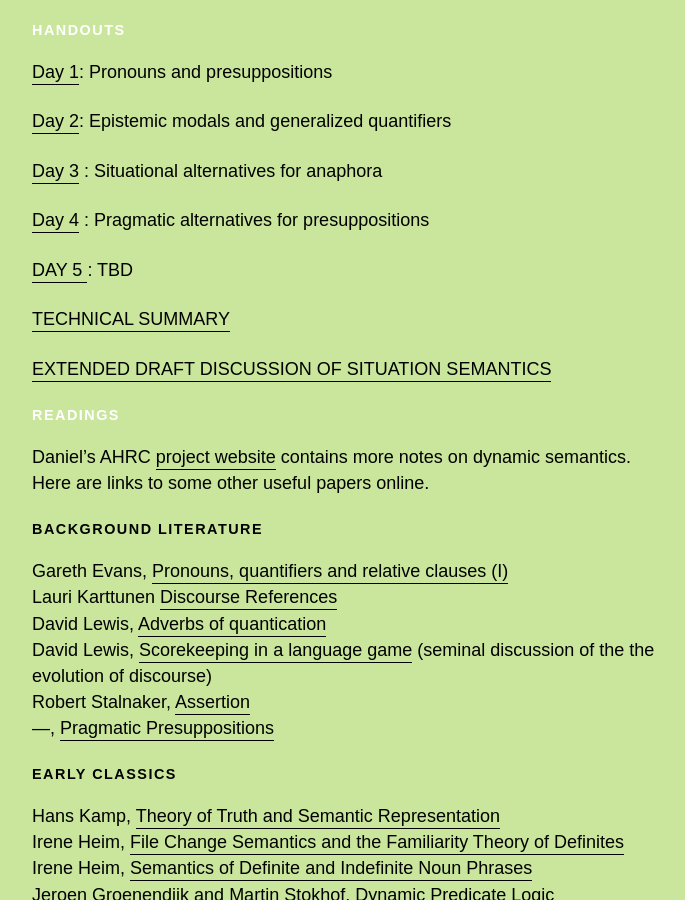
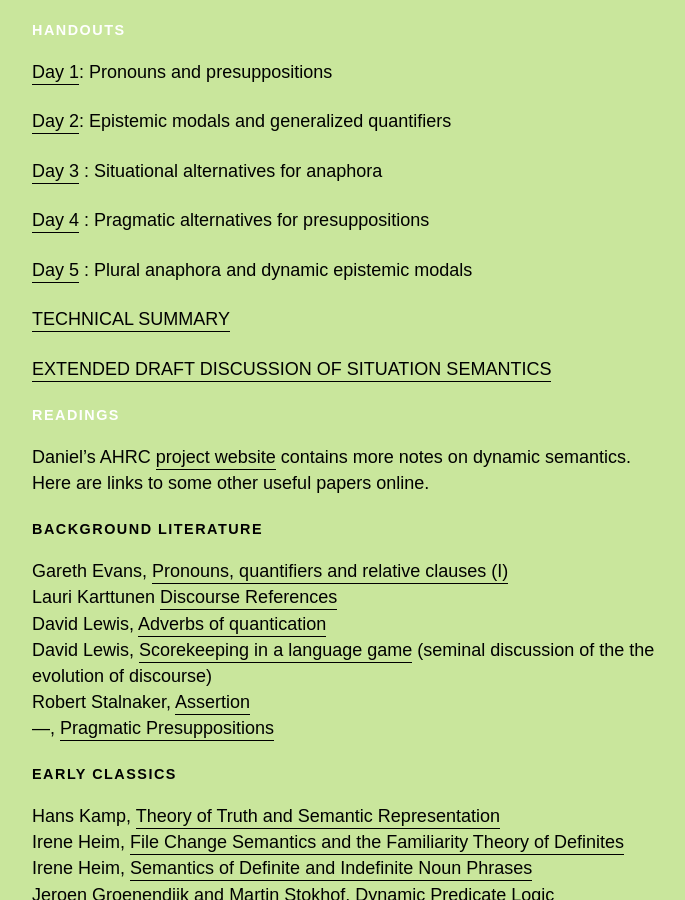
Before and after one commit to danielrothschild/danielrothschild.github.io, a Jekyll site: the page built from _pages/47_esslli.md, in a window 1280 px wide and 900 px high, scrolled down 562 px. Shown: the whole window, without its empty margins (248-933 px from the left). Built offline with Jekyll 4.4.1, drawn with Linux system fonts in a browser that asks for light colours; comment, search, counter and statistics services are not loaded.

Commit message:
added day 5

```diff
--- a/_pages/47_esslli.md
+++ b/_pages/47_esslli.md
@@ -28,7 +28,7 @@ This is a critical introduction to dynamic semantics taught by [Daniel Rothschil
 
 [Day 4](https://www.dropbox.com/s/o4qlegscu7vqpdj/ESSLLI%20Day%204.pdf?dl=0) : Pragmatic alternatives for presuppositions
 
-<span class="underline">Day 5 </span> : TBD
+[Day 5](https://www.dropbox.com/s/epsb9ongcgthqcw/ESSLLI%20Day%205.pdf?dl=0) : Plural anaphora and dynamic epistemic modals
 
 [TECHNICAL SUMMARY](https://www.dropbox.com/s/y65q2qf0567vl9j/DYNSEM%20-%20summary.pdf?dl=0)
 
```
